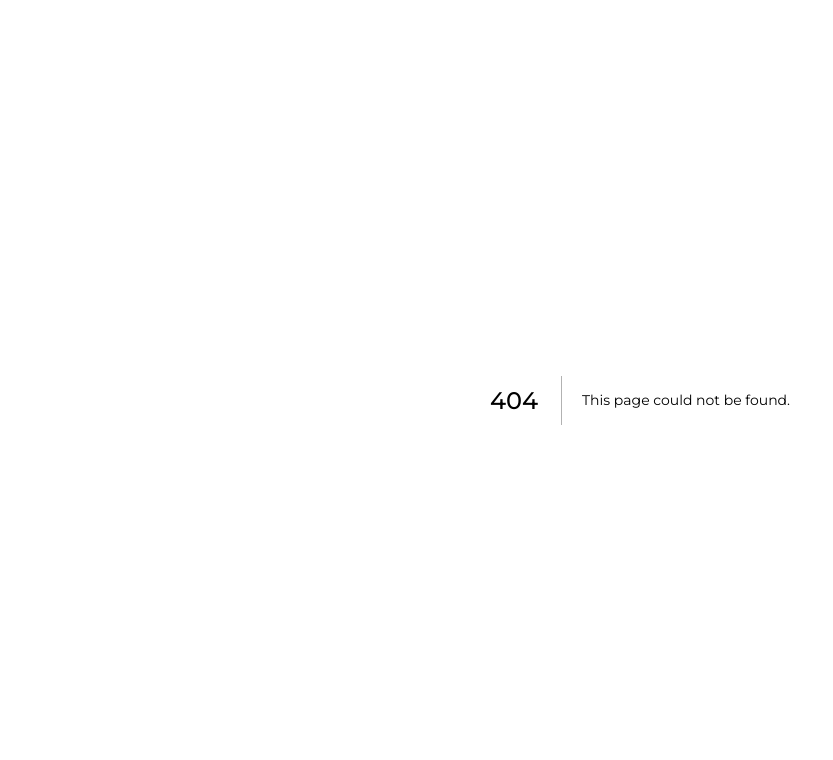
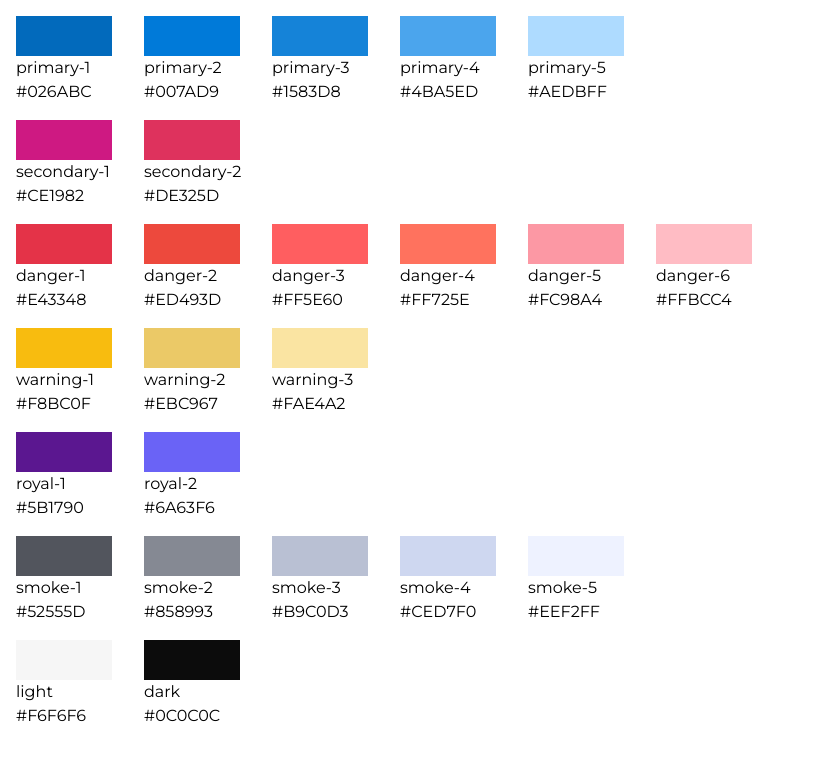
Before and after one commit to JasonXB/EF_Clone, a Next.js app: page /devTests/themeColors in a window 1280 px wide. Before the commit this address had no page. Shown: the top 760 px of the page, without its empty margins (0-833 px from the left). Built offline with nearby package versions, Linux system fonts and the light colour scheme; what tw-elements would draw is missing.

Commit message:
Updated and renamed Tailwind theme colors

```diff
--- a/pages/AuthTests/ConditionalJSX.tsx
+++ b/pages/devTests/AuthTests/ConditionalJSX.tsx
@@ -1,5 +1,5 @@
 import { signOut, signIn } from 'next-auth/react';
-import useClientAuthCheck from '../api/auth/useClientAuthCheck';
+import useClientAuthCheck from '../../api/auth/useClientAuthCheck';
 import axios from 'axios';
 import { Session } from 'next-auth'; // NextAuth built in interface
 
--- a/pages/AuthTests/RedirectOfflineUsers.tsx
+++ b/pages/devTests/AuthTests/RedirectOfflineUsers.tsx
@@ -1,5 +1,5 @@
 import { GetServerSideProps } from 'next';
-import { nextAuthConfig } from '../api/auth/[...nextauth]';
+import { nextAuthConfig } from '../../api/auth/[...nextauth]';
 import { unstable_getServerSession } from 'next-auth/next'; // server side auth check method from NextAuth
 import { Session } from 'next-auth'; // NextAuth built in interface
 import axios from 'axios';
--- /dev/null
+++ b/pages/devTests/themeColors.tsx
@@ -0,0 +1,154 @@
+import React from 'react';
+
+export default function palette() {
+  // These colors are hardcoded and need to be updated manually if the UI team makes changes
+
+  return (
+    <section className="p-4">
+      {/* <h5 className='mb-4'>Theme colors set in tailwind.config.js</h5> */}
+      <div className="flex flex-row gap-8 flex-wrap mb-4">
+        <div className="flex flex-col ">
+          <div className="w-24 h-10 bg-[#026ABC]"> </div>
+          <p>primary-1</p>
+          <p>#026ABC</p>
+        </div>
+        <div className="flex flex-col ">
+          <div className="w-24 h-10 bg-[#007AD9]"> </div>
+          <p>primary-2</p>
+          <p>#007AD9</p>
+        </div>
+        <div className="flex flex-col ">
+          <div className="w-24 h-10 bg-[#1583D8]"> </div>
+          <p>primary-3</p>
+          <p>#1583D8</p>
+        </div>
+        <div className="flex flex-col ">
+          <div className="w-24 h-10 bg-[#4BA5ED]"> </div>
+          <p>primary-4</p>
+          <p>#4BA5ED</p>
+        </div>
+        <div className="flex flex-col ">
+          <div className="w-24 h-10 bg-[#AEDBFF]"> </div>
+          <p>primary-5</p>
+          <p>#AEDBFF</p>
+        </div>
+      </div>
+      <div className="flex flex-row gap-8 flex-wrap mb-4">
+        <div className="flex flex-col ">
+          <div className="w-24 h-10 bg-[#CE1982]"> </div>
+          <p>secondary-1</p>
+          <p>#CE1982</p>
+        </div>
+        <div className="flex flex-col ">
+          <div className="w-24 h-10 bg-[#DE325D]"> </div>
+          <p>secondary-2</p>
+          <p>#DE325D</p>
+        </div>
+      </div>
+      <div className="flex flex-row gap-8 flex-wrap mb-4">
+        <div className="flex flex-col ">
+          <div className="w-24 h-10 bg-[#E43348]"> </div>
+          <p>danger-1</p>
+          <p>#E43348</p>
+        </div>
+        <div className="flex flex-col ">
+          <div className="w-24 h-10 bg-[#ED493D]"> </div>
+          <p>danger-2</p>
+          <p>#ED493D</p>
+        </div>
+        <div className="flex flex-col ">
+          <div className="w-24 h-10 bg-[#FF5E60]"> </div>
+          <p>danger-3</p>
+          <p>#FF5E60</p>
+        </div>
+        <div className="flex flex-col ">
+          <div className="w-24 h-10 bg-[#FF725E]"> </div>
+          <p>danger-4</p>
+          <p>#FF725E</p>
+        </div>
+        <div className="flex flex-col ">
+          <div className="w-24 h-10 bg-[#FC98A4]"> </div>
+          <p>danger-5</p>
+          <p>#FC98A4</p>
+        </div>
+        <div className="flex flex-col ">
+          <div className="w-24 h-10 bg-[#FFBCC4]"> </div>
+          <p>danger-6</p>
+          <p>#FFBCC4</p>
+        </div>
+      </div>
+
+      <div className="flex flex-row gap-8 flex-wrap mb-4">
+        <div className="flex flex-col ">
+          <div className="w-24 h-10 bg-[#F8BC0F]"> </div>
+          <p>warning-1</p>
+          <p>#F8BC0F</p>
+        </div>
+        <div className="flex flex-col ">
+          <div className="w-24 h-10 bg-[#EBC967]"> </div>
+          <p>warning-2</p>
+          <p>#EBC967</p>
+        </div>
+        <div className="flex flex-col ">
+          <div className="w-24 h-10 bg-[#FAE4A2]"> </div>
+          <p>warning-3</p>
+          <p>#FAE4A2</p>
+        </div>
+      </div>
+
+      <div className="flex flex-row gap-8 flex-wrap mb-4">
+        <div className="flex flex-col ">
+          <div className="w-24 h-10 bg-[#5B1790]"> </div>
+          <p>royal-1</p>
+          <p>#5B1790</p>
+        </div>
+        <div className="flex flex-col ">
+          <div className="w-24 h-10 bg-[#6A63F6]"> </div>
+          <p>royal-2</p>
+          <p>#6A63F6</p>
+        </div>
+      </div>
+
+      <div className="flex flex-row gap-8 flex-wrap mb-4">
+        <div className="flex flex-col ">
+          <div className="w-24 h-10 bg-[#52555D]"> </div>
+          <p>smoke-1</p>
+          <p>#52555D</p>
+        </div>
+        <div className="flex flex-col ">
+          <div className="w-24 h-10 bg-[#858993]"> </div>
+          <p>smoke-2</p>
+          <p>#858993</p>
+        </div>
+        <div className="flex flex-col ">
+          <div className="w-24 h-10 bg-[#B9C0D3]"> </div>
+          <p>smoke-3</p>
+          <p>#B9C0D3</p>
+        </div>
+        <div className="flex flex-col ">
+          <div className="w-24 h-10 bg-[#CED7F0]"> </div>
+          <p>smoke-4</p>
+          <p>#CED7F0</p>
+        </div>
+        <div className="flex flex-col ">
+          <div className="w-24 h-10 bg-[#EEF2FF]"> </div>
+          <p>smoke-5</p>
+          <p>#EEF2FF</p>
+        </div>
+      </div>
+
+      <div className="flex flex-row gap-8 flex-wrap mb-4">
+        <div className="flex flex-col ">
+          <div className="w-24 h-10 bg-[#F6F6F6]"> </div>
+          <p>light</p>
+          <p>#F6F6F6</p>
+        </div>
+        <div className="flex flex-col ">
+          <div className="w-24 h-10 bg-[#0C0C0C]"> </div>
+          <p>dark</p>
+          <p>#0C0C0C</p>
+        </div>
+      </div>
+    </section>
+  );
+}
--- a/pages/index.tsx
+++ b/pages/index.tsx
@@ -4,10 +4,10 @@ import Link from 'next/link';
 import Layout from '../src/components/Layout';
 
 const Home: NextPage = ({}) => {
-
   return (
     <Layout>
-      <h1>Home Page - Hello world!</h1>
+      <h4>Home Page - Hello world!</h4>
+
       <Link href="/become-a-mentor">
         <a>Click</a>
       </Link>
--- a/tailwind.config.js
+++ b/tailwind.config.js
@@ -13,13 +13,37 @@ module.exports = {
         90: '360px',
       },
       colors: {
-        black: '#0C0C0C',
-        magenta: '#CE1982',
-        darkMagenta: '#bb0c5c',
-        blue: '#026ABC',
-        sunset: '#EBC967',
-        lightSunset: '#ed913d',
-        cyanBlue: '#8FC1E8',
+        // Shades of blue
+        'primary-1': '#026ABC',
+        'primary-2': '#007AD9',
+        'primary-3': '#1583D8',
+        'primary-4': '#4BA5ED',
+        'primary-5': '#AEDBFF',
+        // Shades of Magenta
+        'secondary-1': '#CE1982',
+        'secondary-2': '#DE325D',
+        // Shades of Red
+        'danger-1': '#E43348',
+        'danger-2': '#ED493D',
+        'danger-3': '#FF5E60',
+        'danger-4': '#FF725E',
+        'danger-5': '#FC98A4',
+        'danger-6': '#FFBCC4',
+        // Shades of yellow
+        'warning-1': '#F8BC0F',
+        'warning-2': '#EBC967',
+        'warning-3': '#FAE4A2',
+        // Shades of purple
+        'royal-1': '#5B1790',
+        'royal-2': '#6A63F6',
+        // Shades of gray
+        'smoke-1': '#52555D',
+        'smoke-2': '#858993',
+        'smoke-3': '#B9C0D3',
+        'smoke-4': '#CED7F0',
+        'smoke-5': '#EEF2FF',
+        dark: '#0C0C0C', // black
+        light: '#F6F6F6', // white
       },
       fontFamily: {
         mainFont: ['Montserrat', 'sans-serif'],
```
Also changed, not shown: pages/devTests/README.md (added).
